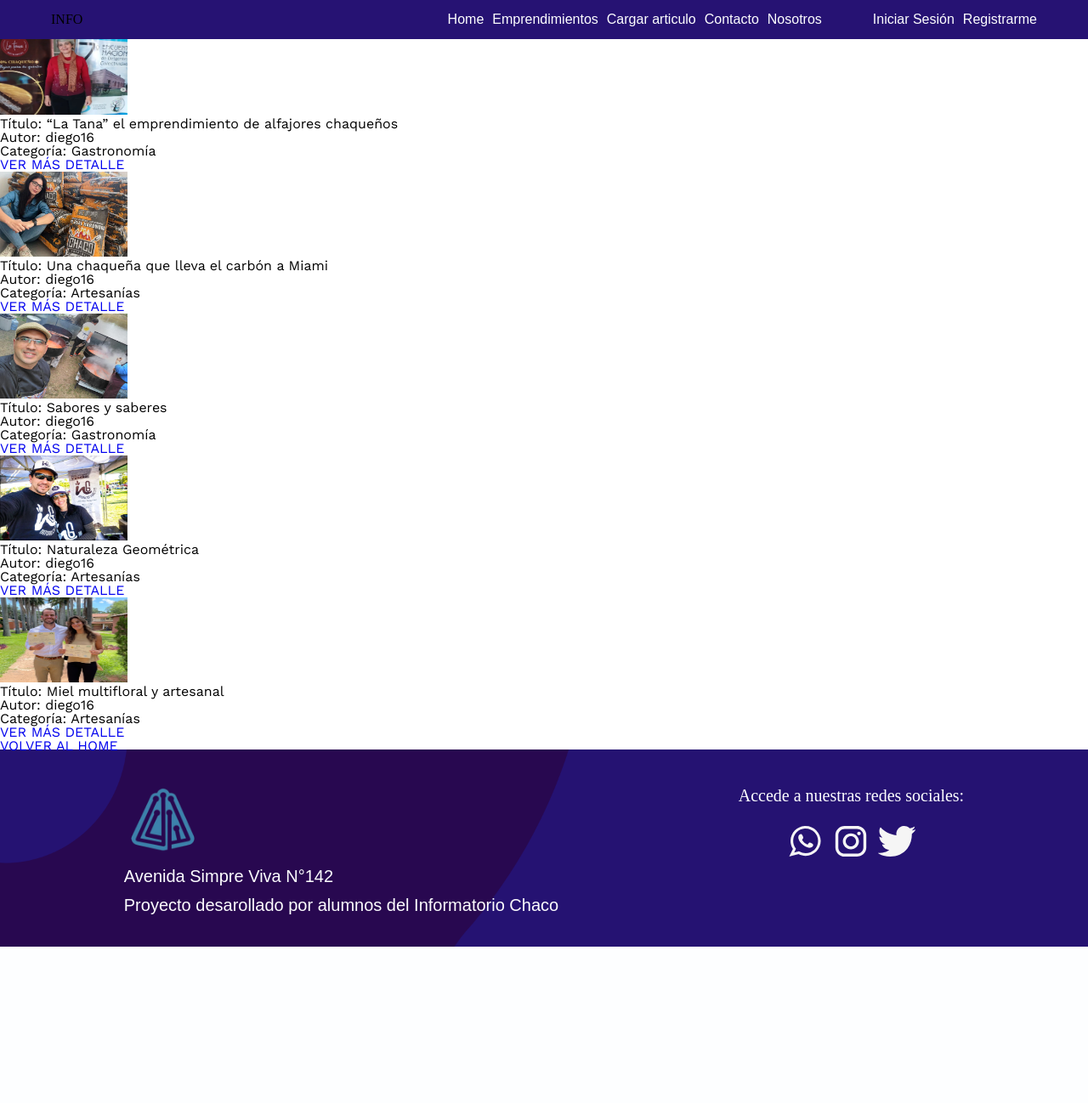
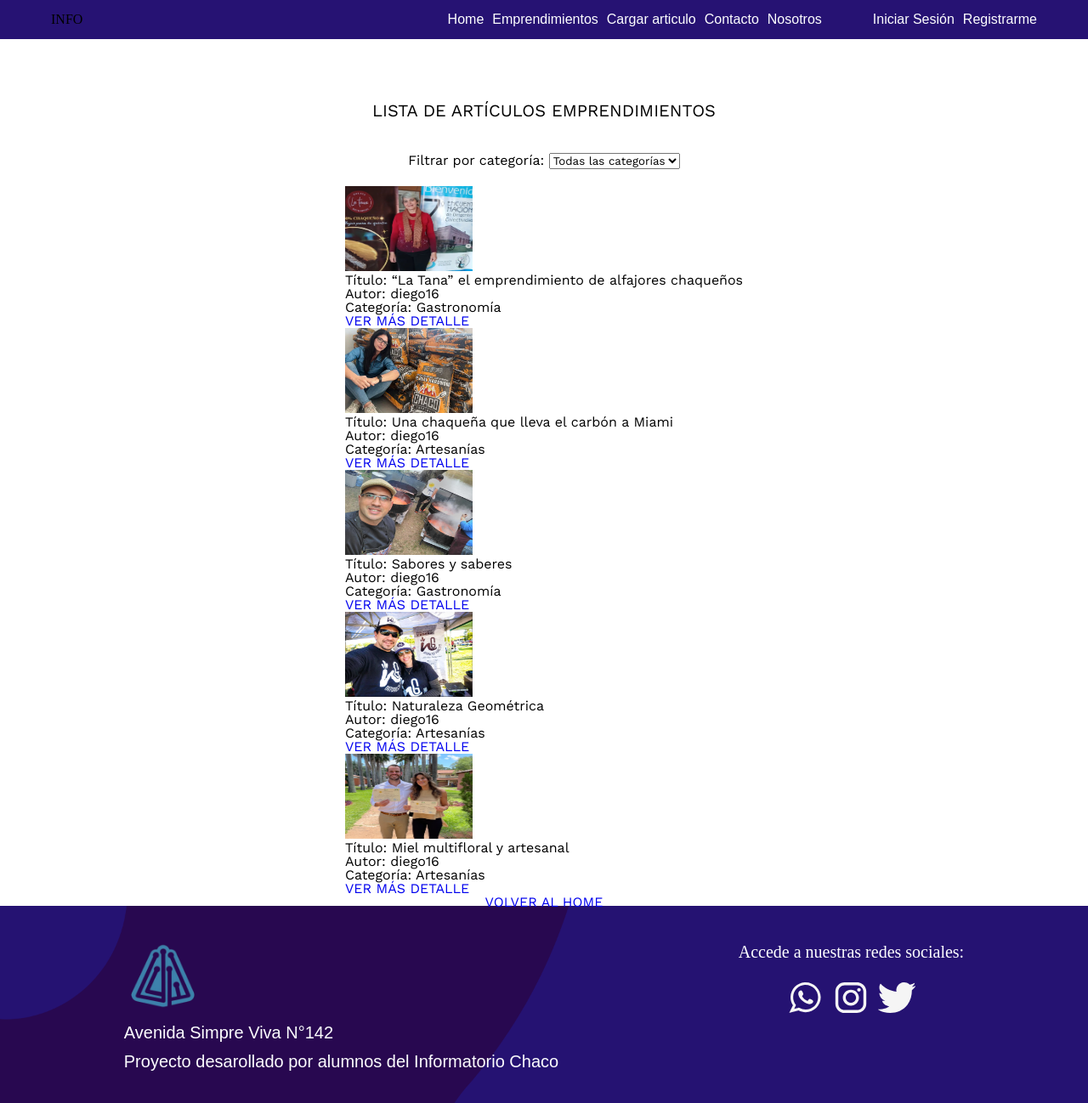
Before and after one commit to claudio-caio/proyecto_del_informatorio, a Django app: page /emprendimientos/ in a window 1280 px wide. Shown: the whole page at 85% size. Before the commit the page ends 1114 px from the top, so only its background shows below. Run offline with Django 5.2, Linux system fonts and the light colour scheme; data comes from the database, SQL or seed files in the repository; both versions use the stored data as it was after the commit.

Commit message:
html actualizado

```diff
--- /dev/null
+++ b/RepositorioDelProyecto2024/blog/static/css/lista_articulos.css
@@ -0,0 +1,23 @@
+.contenedor__listas {
+    max-width: 1472px;
+    padding-top: 100px;
+    display: flex;
+    flex-direction: column;
+    align-items: center;
+    justify-content: center;
+}
+
+.titulo__articulos {
+    padding: 20px 0;
+    font-size: 20px;
+}
+
+.filtrado__lista {
+    padding: 20px 0;
+}
+
+
+/*
+width: 225.5px;
+height: 199.5px;
+*/
--- a/RepositorioDelProyecto2024/blog/templates/base.html
+++ b/RepositorioDelProyecto2024/blog/templates/base.html
@@ -13,9 +13,9 @@
         <link rel="stylesheet" href="{% static 'css/style.css' %}">
         <link rel="stylesheet" href="{% static 'css/index.css' %}">
         <link rel="stylesheet" href="{% static 'css/reset.css' %}">
+        <link rel="stylesheet" href="{% static 'css/lista_articulos.css' %}">
         <!--
 
-            <link rel="stylesheet" href="{% static 'css/style.css' %}">
             <link rel="stylesheet" href="{% static 'css/style.css' %}">
             -->
     </head>
--- a/RepositorioDelProyecto2024/blog/templates/emprendimientos/lista_articulos.html
+++ b/RepositorioDelProyecto2024/blog/templates/emprendimientos/lista_articulos.html
@@ -5,9 +5,14 @@
 {% endblock titulo %}
 
 {% block contenido %}
+<section class="contenedor__listas">
+
+<div class="titulo__articulos">
     <h1>LISTA DE ARTÍCULOS EMPRENDIMIENTOS</h1>
+</div>
 
     <!-- Formulario para filtrar por categoría -->
+     <div class="filtrado__lista">
          <form method="GET" action="">
             <label for="categoria">Filtrar por categoría:</label>
             <select name="categoria" id="categoria" onchange="this.form.submit()">
@@ -19,12 +24,19 @@
                 {% endfor %}
             </select>
         </form>
+    </div>
 
     <!-- Lista de artículos -->
-    <div>
+    <div class="articulos__cargados">
         {% for articulo in object_list %}
         <div class="articulo-item">
-                <img src="{{ articulo.imagen.url }}" alt="{{ articulo.titulo }}" width="150" height="100">
+            <!-- Validación para mostrar la imagen si existe, y mensaje si no existe -->
+            {% if articulo.imagen %}
+                <img  class="imagen__cargadad" src="{{ articulo.imagen.url }}" alt="{{ articulo.titulo }}" width="150" height="100">
+            {% else %}
+                <p>No hay imagen disponible</p>
+            {% endif %}
+
             <p>Título: {{ articulo.titulo }}</p>
             <p>Autor: {{ articulo.autor }}</p>
             <p><strong>Categoría:</strong> {{ articulo.categoria.nombre }}</p>
@@ -37,4 +49,5 @@
 
     <a href="{% url 'index' %}">VOLVER AL HOME</a>
 
+</section>
     {% endblock contenido %}
```
Also changed, not shown: RepositorioDelProyecto2024/blog/blog/db.sqlite3, RepositorioDelProyecto2024/blog/media/imagenes/Captura_de_pantalla_2024-10-05_232441.png (added), RepositorioDelProyecto2024/blog/media/imagenes/cafe_chaco.jpg (added), RepositorioDelProyecto2024/blog/media/imagenes/cafe_chaco_79wSzw6.jpg (added), RepositorioDelProyecto2024/blog/media/imagenes/prueva.png (added). Lines whose indentation alone changed are shown as unchanged.
